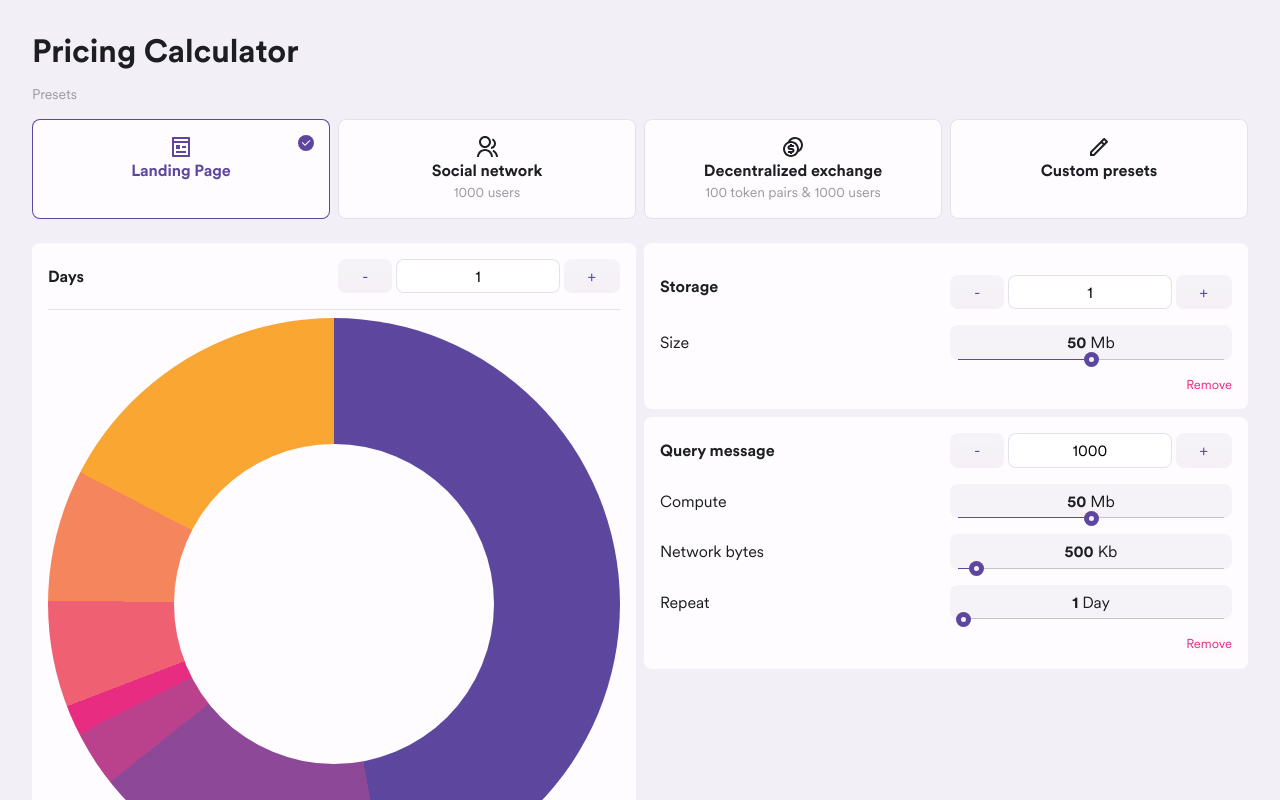
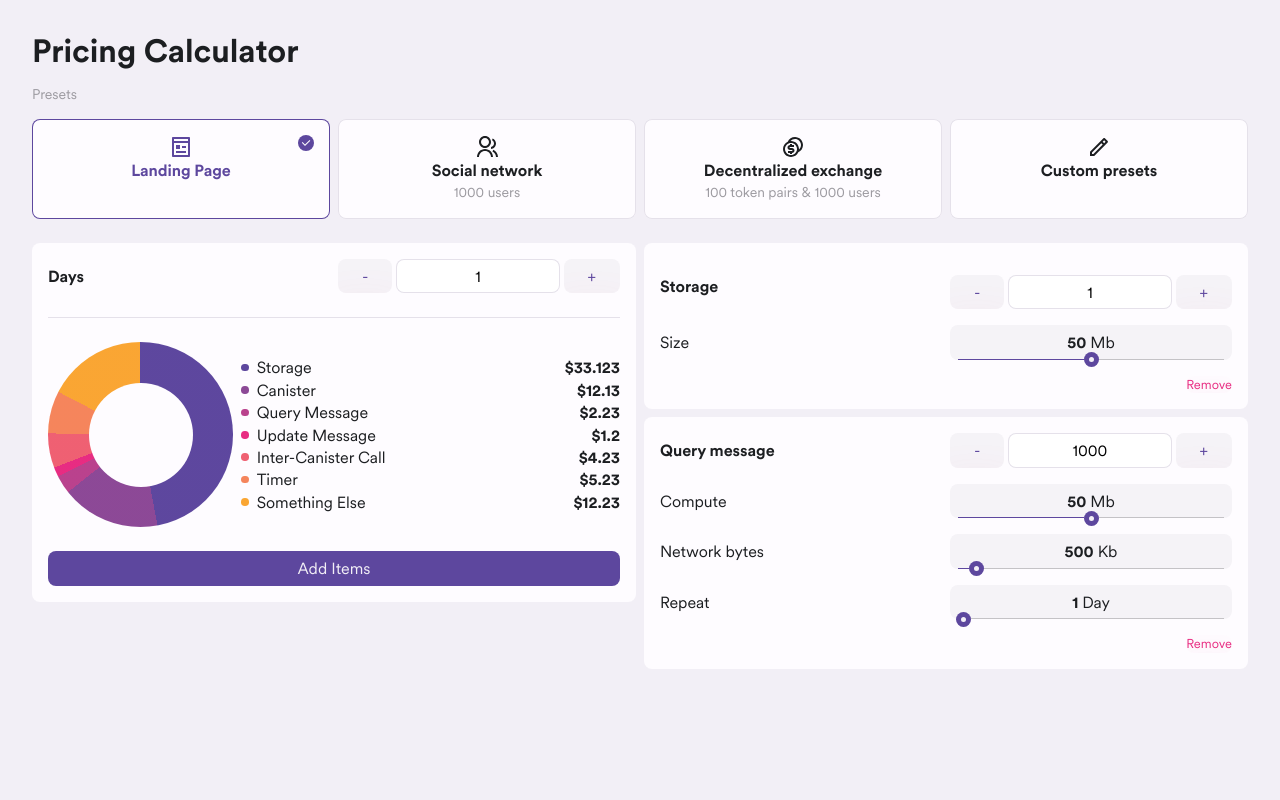
Before and after one commit to dfinity/icp-calculator-ui, a Svelte app: page / in a window 1280 px wide. Shown: the top 800 px of the page. Built offline with nearby package versions, Linux system fonts and the light colour scheme.

Commit message:
smarter colors

```diff
--- a/index.html
+++ b/index.html
@@ -4,7 +4,7 @@
     <meta charset="UTF-8" />
     <link rel="icon" type="image/svg+xml" href="/vite.svg" />
     <meta name="viewport" content="width=device-width, initial-scale=1.0" />
-    <title>Vite + Svelte + TS</title>
+    <title>Pricing Calculator</title>
   </head>
   <body>
     <div id="app"></div>
--- a/src/App.svelte
+++ b/src/App.svelte
@@ -1,7 +1,15 @@
 <script lang="ts">
+  type PieChartData = {
+    label: string
+    value: number
+    unit: string
+    color?: string
+  }
+  import { spreadArray } from './lib/utils/spreadArray';
+
   import PieChart from './lib/PieChart.svelte'
+  import PieChartLegend from './lib/PieChartLegend.svelte';
   import Card from './lib/Card.svelte'
-  import { spreadArray } from './lib/utils/spreadArray';
 
   // icons
   import PagesLine from './lib/icons/pages-line.svg.svelte';
@@ -15,23 +23,29 @@
   const colorStops = ['var(--cr-data-1)', 'var(--cr-data-2)', 'var(--cr-data-3)'];
   const colorsNeeded = 7;
 
+  const vizData:PieChartData[] = [
+    { value: 33.123, label: 'Storage', unit: '$' },
+    { value: 12.13, label: 'Canister', unit: '$' },
+    { value: 2.23, label: 'Query Message', unit: '$' },
+    { value: 1.2, label: 'Update Message', unit: '$' },
+    { value: 4.23, label: 'Inter-Canister Call', unit: '$' },
+    { value: 5.23, label: 'Timer', unit: '$' },
+    { value: 12.23, label: 'Something Else', unit: '$' },
+  ];
+
   // but we have X possible categories so lets interpolate the colors, since
   // CSS supports color mixing we don't need any color lib to do so
   const colorsForCategories = spreadArray(
     colorStops,
-    colorsNeeded,
+    vizData.length,
     (percent, currentValue, nextValue) => `color-mix(in okLab, ${currentValue} ${(1 - percent) * 100}%, ${nextValue})`
   );
 
-  const vizData = [
-    { value: 33.123, color: colorsForCategories[0], label: 'Storage' },
-    { value: 12.13, color: colorsForCategories[1], label: 'Canister' },
-    { value: 2.23, color: colorsForCategories[2], label: 'Query Message' },
-    { value: 1.2, color: colorsForCategories[3], label: 'Query Message' },
-    { value: 4.23, color: colorsForCategories[4], label: 'Query Message' },
-    { value: 5.23, color: colorsForCategories[5], label: 'Query Message' },
-    { value: 12.23, color: colorsForCategories[6], label: 'Query Message' },
-  ];
+  vizData.forEach((data, index) => {
+    data.color = colorsForCategories[index];
+  });
+
+
 </script>
 
 <main>
@@ -95,11 +109,16 @@
             <Number type="increment" min={1} max={31} value={1} />
           </div>
         </div>
-        <hr class="l-stack" />
-        <div>
-          <PieChart data={vizData} />
+        <hr class="l-stack l-stack--large" />
+        <div class="l-horizontal l-horizontal--center l-stack l-stack--large">
+          <div class="l-grow">
+            <PieChart data={vizData} />
+          </div>
+          <div class="l-2/3">
+            <PieChartLegend data={vizData} />
+          </div>
         </div>
-        <button class="button button--primary button--full l-stack">Add Items</button>
+        <button class="button button--primary button--full l-stack  l-stack--large">Add Items</button>
       </Card>
     </div>
 
--- a/src/app.css
+++ b/src/app.css
@@ -362,6 +362,10 @@ input[type="range"]:focus::-moz-range-thumb {
   outline-offset: 0.125rem;
 }
 
+.t-center {
+  text-align: center;
+}
+
 
 .l-stack {
   margin-top: calc(var(--sr-grid-gutter) * 2);
@@ -377,6 +381,7 @@ input[type="range"]:focus::-moz-range-thumb {
   align-items: stretch;
   gap: var(--sr-grid-gutter);
 }
+
 .l-horizontal > [class*="l-"] {
   margin-right: var(--sr-grid-gutter);
   margin-bottom: var(--sr-grid-gutter);
@@ -395,6 +400,11 @@ input[type="range"]:focus::-moz-range-thumb {
 .l-1\/4 {
   flex: 0 0 calc(25% - var(--sr-grid-gutter));
   width: calc(25% - var(--sr-grid-gutter));
+}
+
+.l-2\/3 {
+  flex: 0 0 calc(66.666% - var(--sr-grid-gutter));
+  width: calc(66.666% - var(--sr-grid-gutter));
 }
 
 .l-grow {
--- a/src/lib/PieChart.svelte
+++ b/src/lib/PieChart.svelte
@@ -1,9 +1,8 @@
 <script lang="ts">
-  import { onMount } from 'svelte';
-
   type PieChartData = {
     label: string
     value: number
+    unit: string
     color: string
   }
 
--- /dev/null
+++ b/src/lib/PieChartLegend.svelte
@@ -0,0 +1,49 @@
+<script lang="ts">
+  type PieChartData = {
+    label: string,
+    value: number,
+    unit: string,
+    color: string,
+  }
+
+  export let data: PieChartData[] = [];
+
+</script>
+
+<div class="piechart-legend">
+  <ol>
+    {#each data as { label, value, color, unit }, index}
+      <li style="--c: {color};">
+        <span class="piechart-legend__label">{label}</span>
+        <strong class="piechart-legend__value">{unit}{value}</strong>
+      </li>
+    {/each}
+  </ol>
+</div>
+
+<style>
+  .piechart-legend ol {
+    display: flex;
+    flex-direction: column;
+  }
+
+  .piechart-legend__label {
+    flex: 1;
+  }
+
+  .piechart-legend li {
+    display: flex;
+    align-items: center;
+  }
+
+  .piechart-legend li::before {
+    content: '';
+    display: inline-block;
+    width: 1ex;
+    height: 1ex;
+    border-radius: 50%;
+    background: var(--c);
+    margin-right: 1ex;
+  }
+
+</style>
```
